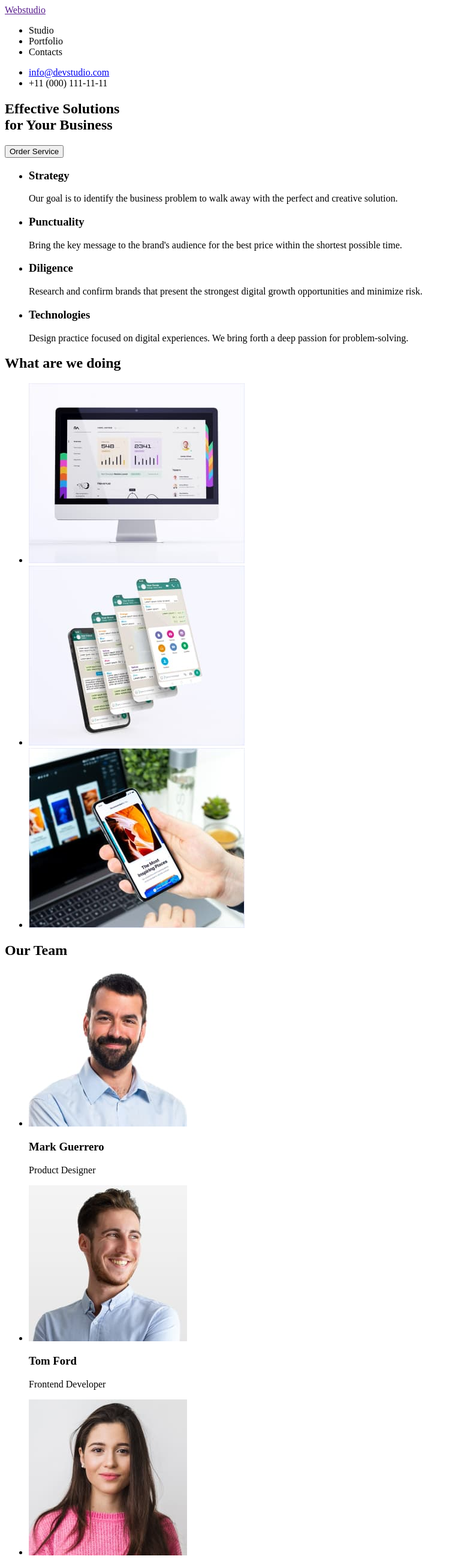
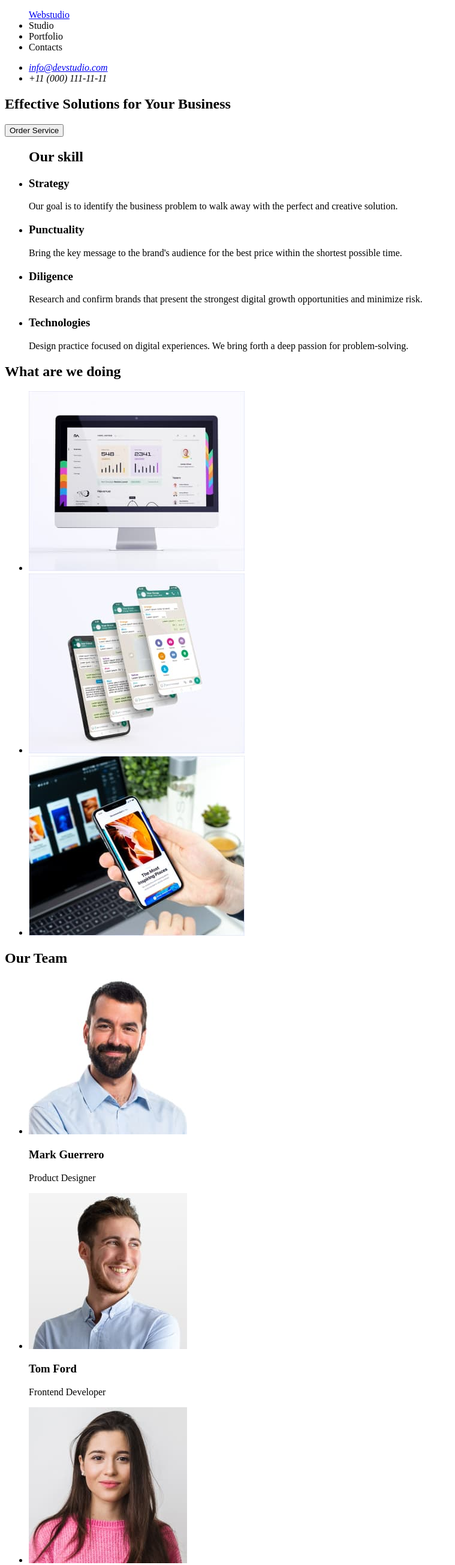
Before and after one commit to ITAndrii/goit-markup-hw-01, a plain HTML site: page index.html in a window 1280 px wide. Shown: the top 2609 px of the page at 60% size, without its empty margins (0-759 px from the left). Drawn offline with Linux system fonts and the light colour scheme.

Commit message:
fix_markup_dz1

```diff
--- a/index.html
+++ b/index.html
@@ -8,29 +8,29 @@
   </head>
   <body>
     <header>
-      <a href="">Webstudio</a>
       <nav>
         <ul>
+          <a href="./index.html">Webstudio</a>
           <li><a href=""></a>Studio</li>
           <li><a href=""></a>Portfolio</li>
           <li><a href=""></a>Contacts</li>
         </ul>
       </nav>
       <ul>
+        <address>
           <li><a href="mailto:info@devstudio.com">info@devstudio.com</a></li>
           <li><a href="tell:+110001111111"></a>+11 (000) 111-11-11</li>
+        </address>
       </ul>
     </header>
     <main>
       <section>
-        <h1>
-          Effective Solutions <br />
-          for Your Business
-        </h1>
+        <h1>Effective Solutions for Your Business</h1>
         <button type="button">Order Service</button>
       </section>
       <section>
         <ul>
+          <h2>Our skill</h2>
           <li>
             <h3>Strategy</h3>
             <p>
@@ -94,46 +94,42 @@
         <h2>Our Team</h2>
         <ul>
           <li>
-            <a href=""
-              ><img
+            <img
               src="./images/team-card-1.jpg"
               alt="Team card"
               width="264"
               height="260"
-            /></a>
+            />
             <h3>Mark Guerrero</h3>
             <p>Product Designer</p>
           </li>
           <li>
-            <a href=""
-              ><img
+            <img
               src="./images/team-card-2.jpg"
               alt="Team card"
               width="264"
               height="260"
-            /></a>
+            />
             <h3>Tom Ford</h3>
             <p>Frontend Developer</p>
           </li>
           <li>
-            <a href=""
-              ><img
+            <img
               src="./images/team-card-3.jpg"
               alt="Team card"
               width="264"
               height="260"
-            /></a>
+            />
             <h3>Camila Garcia</h3>
             <p>Marketing</p>
           </li>
           <li>
-            <a href=""
-              ><img
+            <img
               src="./images/team-card-4.jpg"
               alt="Team card"
               width="264"
               height="260"
-            /></a>
+            />
             <h3>Daniel Wilson</h3>
             <p>Marketing</p>
           </li>
@@ -141,7 +137,7 @@
       </section>
     </main>
     <footer>
-      <a href="">Webstudio</a>
+      <a href="./index.html">Webstudio</a>
       <p>
         Increase the flow of customers and sales for your business with digital
         marketing & growth solutions.
```
Lines whose indentation alone changed are shown as unchanged.
